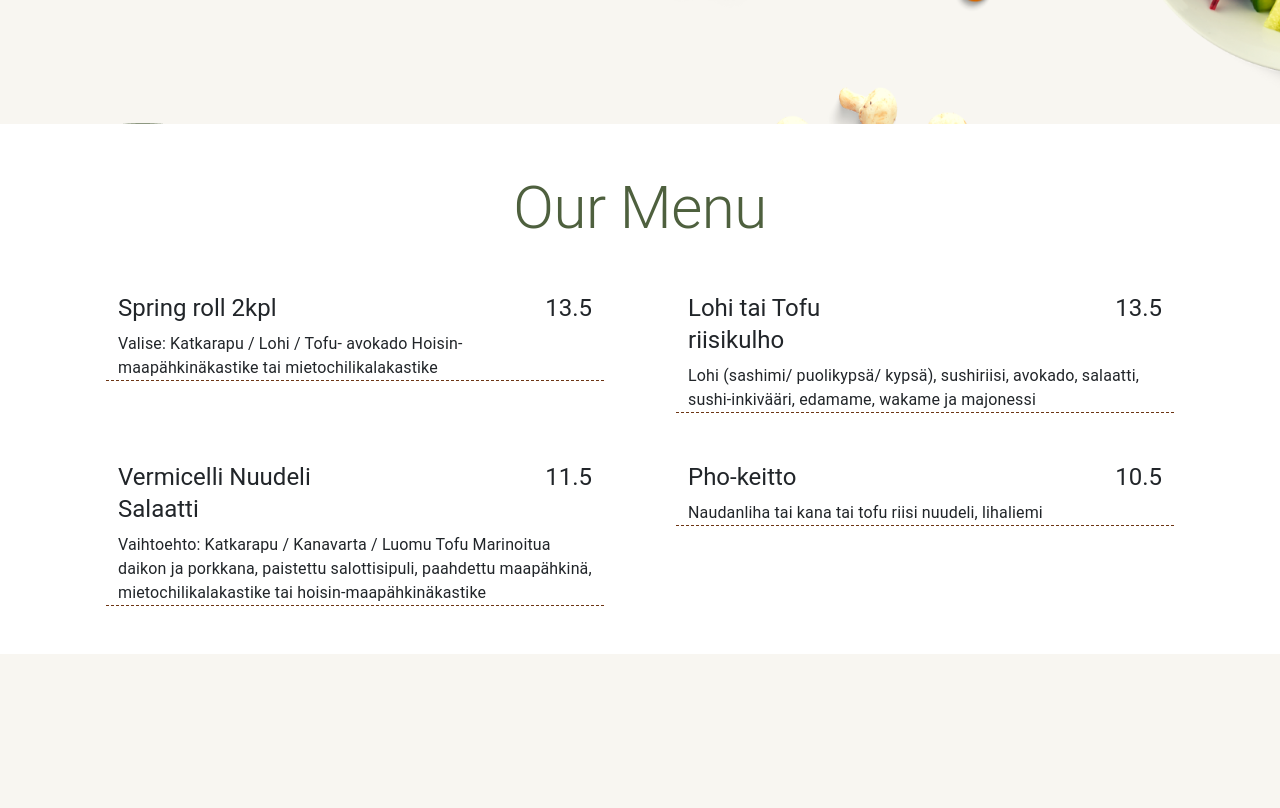
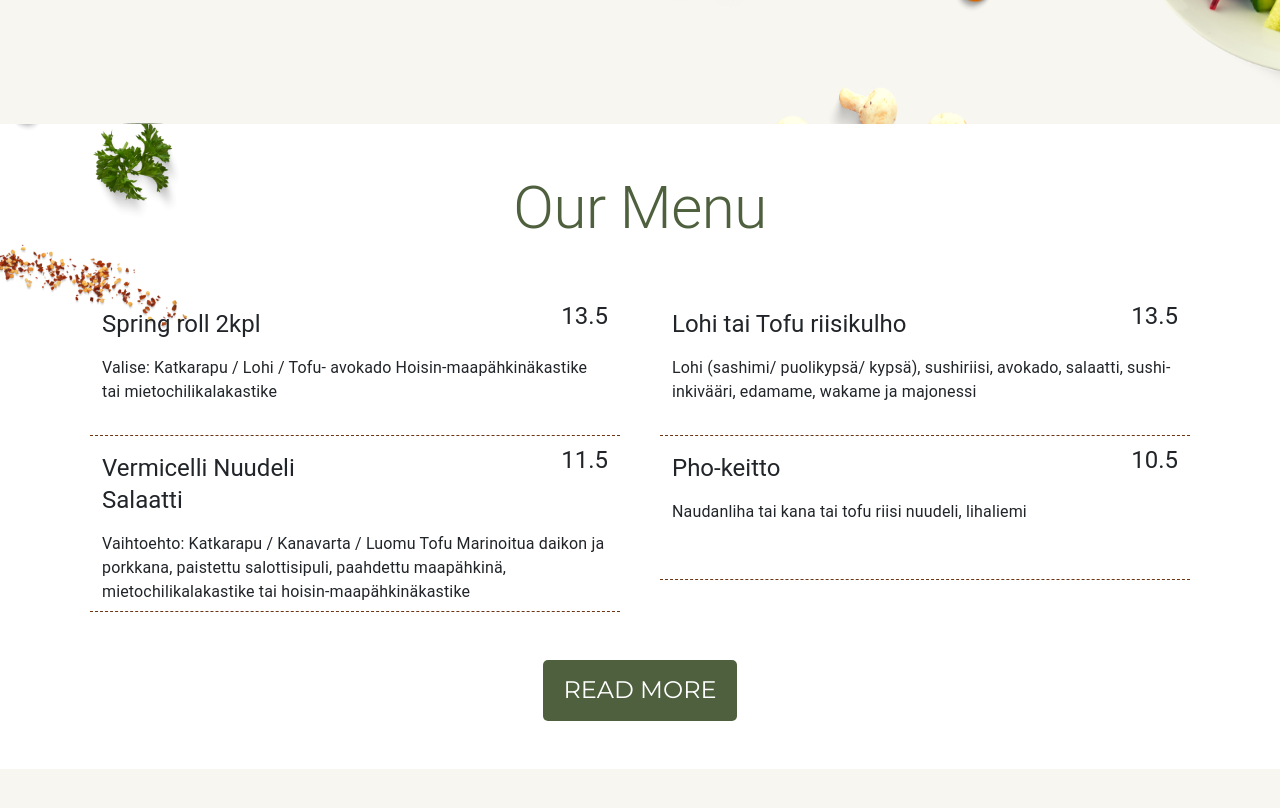
Before and after one commit to phuoc94/kauno-restaurant, a Next.js app: page / in a window 1280 px wide. Shown: the part 780-1588 px from the top of the page. Built offline with nearby package versions, Linux system fonts and the light colour scheme.

Commit message:
update menu

```diff
--- a/components/menu.js
+++ b/components/menu.js
@@ -5,11 +5,11 @@ import menu from '../data/menu.json';
 const MenuSection = () => {
   const main = menu.main;
   return (
-    <div className="menu-section">
+    <div className="menu-section menu-bg">
       <Container>
         <Row>
           <Col>
-            <div className="section-heading text-center mt-5">
+            <div className="section-heading text-center my-5">
               <Typography
                 variant="h2"
                 component="h2"
@@ -23,10 +23,10 @@ const MenuSection = () => {
         </Row>
         <Row>
           {main.map((item, index) => (
-            <Col key={item.title} md={6} className="px-5 mt-5 h-100">
-              <Row>
+            <Col key={item.title} md={6} sm={12}>
+              <Row className="m-2">
                 <Col>
-                  <Typography variant="h5" component="h3">
+                  <Typography variant="h5" component="h3" className="py-2">
                     {item.title}
                   </Typography>
                 </Col>
@@ -36,7 +36,7 @@ const MenuSection = () => {
                   </Typography>
                 </Col>
               </Row>
-              <Row className="mt-2 dashed-bottom">
+              <Row className="dashed-bottom mh-80 mx-2">
                 <Col>
                   <Typography>{item.description}</Typography>
                 </Col>
@@ -44,6 +44,13 @@ const MenuSection = () => {
             </Col>
           ))}
         </Row>
+        <Row>
+          <Col className="d-flex justify-content-center">
+            <button className="button-primary mt-5 text-nowrap py-3">
+              <span className="h4 font-300">READ MORE</span>
+            </button>
+          </Col>
+        </Row>
       </Container>
     </div>
   );
--- a/styles/globals.css
+++ b/styles/globals.css
@@ -36,6 +36,10 @@ a {
 
 .bg-culture {
   background-color: #f8f6f1;
+}
+
+.h-130 {
+  height: 130px;
 }
 
 .font-classique-saigon {
@@ -86,6 +90,14 @@ a {
   border-bottom: 1px dashed #662c0af4;
 }
 
+.mh-80 {
+  min-height: 80px;
+}
+.menu-bg {
+  background-image: url('../assets/Kaunomenu.png');
+  background-repeat: no-repeat;
+}
+
 .hero {
   height: 100vh;
   background-color: #f8f6f1;
```
Also changed, not shown: assets/Kaunomenu.png (added).
